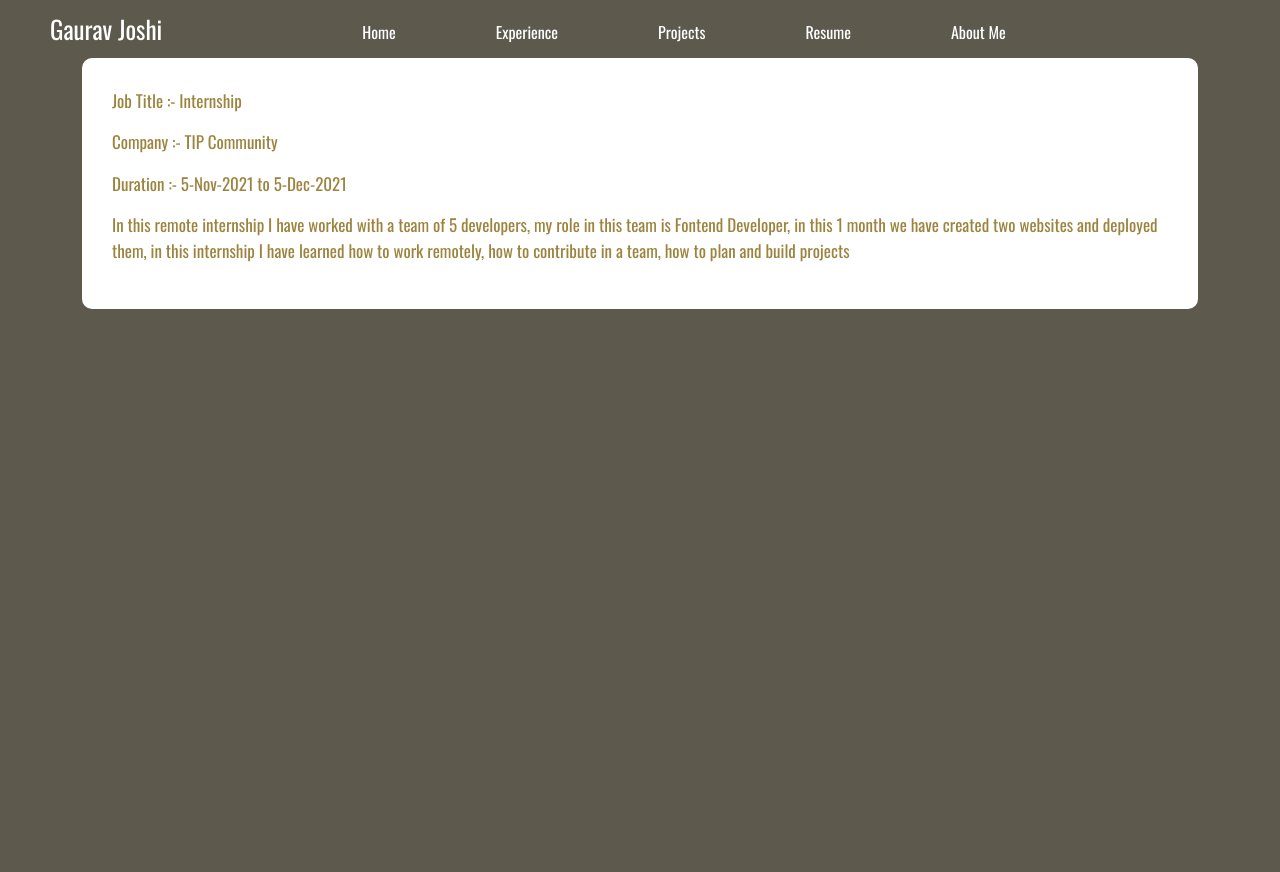
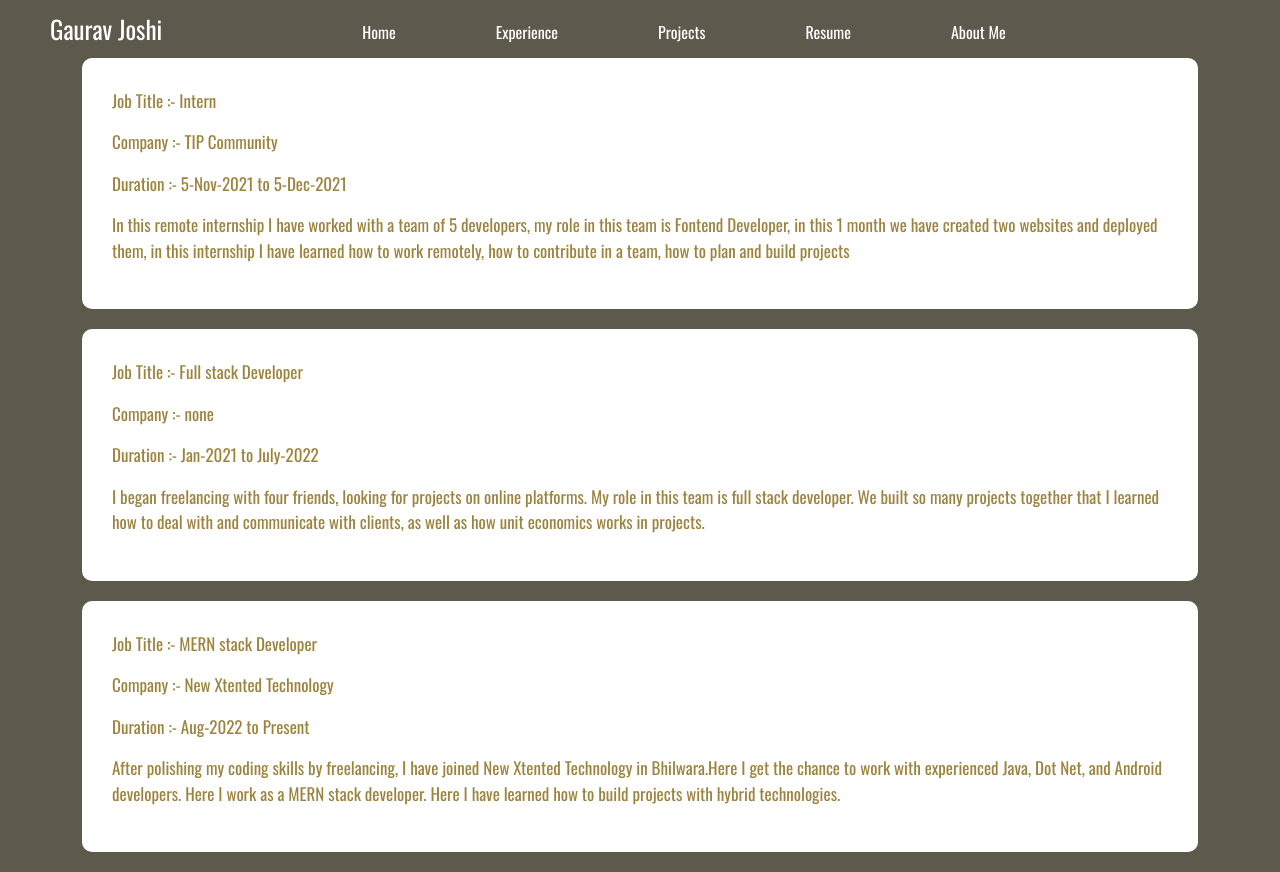
Before and after one commit to GJ747/portfolio-website, a React (Create React App) app: page /experience in a window 1280 px wide. Before the commit the page ends 800 px from the top, so only its background shows below. Built offline with nearby package versions, Linux system fonts and the light colour scheme.

Commit message:
type witer added

```diff
--- a/package.json
+++ b/package.json
@@ -10,6 +10,7 @@
     "react-dom": "^18.2.0",
     "react-router-dom": "^6.4.4",
     "react-scripts": "5.0.1",
+    "react-simple-typewriter": "^5.0.1",
     "styled-components": "^5.3.6",
     "web-vitals": "^2.1.4"
   },
--- a/src/components/Block.js
+++ b/src/components/Block.js
@@ -2,6 +2,7 @@ import React from "react";
 import MyImg from "../images/gj.jpg"
 import MyImgM from '../images/gjm.png'
 import styled from "styled-components";
+import { Typewriter } from 'react-simple-typewriter'
 
 function Block() {
 
@@ -54,7 +55,7 @@ function Block() {
               marginTop:"80px"
             }}
           >
-            My name is Gaurav Joshi
+            <Typewriter words={["My name is Gaurav Joshi"]} cursor={true} cursorBlinking={true}/>
           </p>
           <p
             style={{
--- a/src/components/Block2.js
+++ b/src/components/Block2.js
@@ -12,6 +12,7 @@ import ReactLogo from "../images/React-Logo-1-300x289.png";
 import ReactNative from "../images/reactNative.png";
 import Ubuntu from "../images/Ubuntu-Emblem.png";
 import Jquery from "../images/jquery-ar21.png"
+import Ec2 from "../images/ec2.png"
 
 function Block2() {
   const iKnow = [
@@ -26,7 +27,7 @@ function Block2() {
   ];
 
   const learning = [
-    Python,Mysql,Figma,ReactNative
+    Python,Mysql,Figma,ReactNative,Ec2
   ]
   return (
     <div className="container mt-3 px-0 pb-4">
--- a/src/components/ExpCard.js
+++ b/src/components/ExpCard.js
@@ -7,6 +7,7 @@ function ExpCard(props) {
     border-radius: 10px;
     width: 100%;
     padding: 30px;
+    margin-bottom: 20px;
   `;
 
   const P = styled.p`
--- a/src/components/Experience.js
+++ b/src/components/Experience.js
@@ -4,18 +4,42 @@ import ExpCard from "./ExpCard";
 import styled from "styled-components";
 
 function Experience() {
+  const data = [
+    {
+      title: "Intern",
+      company: "TIP Community",
+      duration: "5-Nov-2021 to 5-Dec-2021",
+      description:
+        "In this remote internship I have worked with a team of 5 developers, my role in this team is Fontend Developer, in this 1 month we have created two websites and deployed them, in this internship I have learned how to work remotely, how to contribute in a team, how to plan and build projects",
+    },
+    {
+      title : "Full stack Developer",
+      company : "none",
+      duration : "Jan-2021 to July-2022",
+      description : "I began freelancing with four friends, looking for projects on online platforms. My role in this team is full stack developer. We built so many projects together that I learned how to deal with and communicate with clients, as well as how unit economics works in projects. "
+    },
+    {
+      title : "MERN stack Developer",
+      company : "New Xtented Technology",
+      duration : "Aug-2022 to Present",
+      description : "After polishing my coding skills by freelancing, I have joined New Xtented Technology in Bhilwara.Here I get the chance to work with experienced Java, Dot Net, and Android developers. Here I work as a MERN stack developer. Here I have learned how to build projects with hybrid technologies. "
+    },
+
+  ];
   return (
     <div>
       <Navbar />
       <div className="container">
-        <ExpCard
-          title={"Internship"}
-          company={"TIP Community"}
-          duration={"5-Nov-2021 to 5-Dec-2021"}
-          discription={
-            "In this remote internship I have worked with a team of 5 developers, my role in this team is Fontend Developer, in this 1 month we have created two websites and deployed them, in this internship I have learned how to work remotely, how to contribute in a team, how to plan and build projects"
-          }
-        />
+        {data.map((x) => (
+          <div>
+            <ExpCard
+              title={x.title}
+              company={x.company}
+              duration={x.duration}
+              discription={x.description}
+            />
+          </div>
+        ))}
       </div>
     </div>
   );
```
Also changed, not shown: src/images/ec2.png (added), 1 other file (tests, documents, lock files or other folders).
